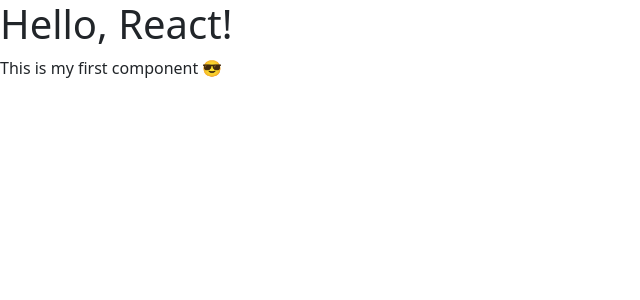
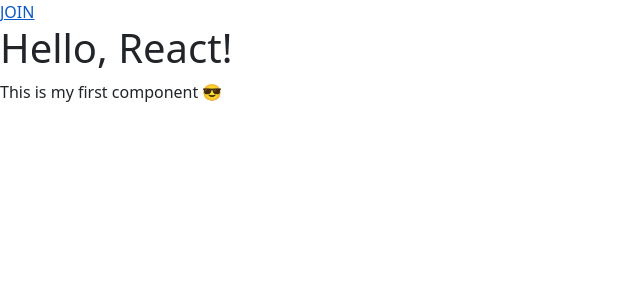
Before and after one commit to zeta404-ops/portfolio, a React (Create React App) app: page / in a window 1280 px wide. Shown: the top 300 px of the page, without its empty margins (0-640 px from the left). Built offline with nearby package versions, Linux system fonts and the light colour scheme.

Commit message:
PortV2.1.1

```diff
--- a/src/App.tsx
+++ b/src/App.tsx
@@ -2,6 +2,7 @@
 import MainPage from './components/MainPage';
 import ErrorPage from './components/ErrorPage';
 import SomeExampleComponent from './components/example/someExampleComponent';
+import styles from './App.module.scss'
 
 import {
   BrowserRouter as Router,
@@ -22,11 +23,10 @@
   crossOrigin="anonymous"
 />
    {/* The navigation bar and other components you want to display on all pages come here */}
-   {/* <div className={styles.navbar}>
+   <div className={styles.navbar}>
 
-     <Link to='/'>Front page</Link>
-     <Link to='example'>Look my example component</Link>
-   </div> */}
+     <Link to='example'>JOIN</Link>
+   </div>
 
    <Switch>
      {/* Changing content comes here */}
```
